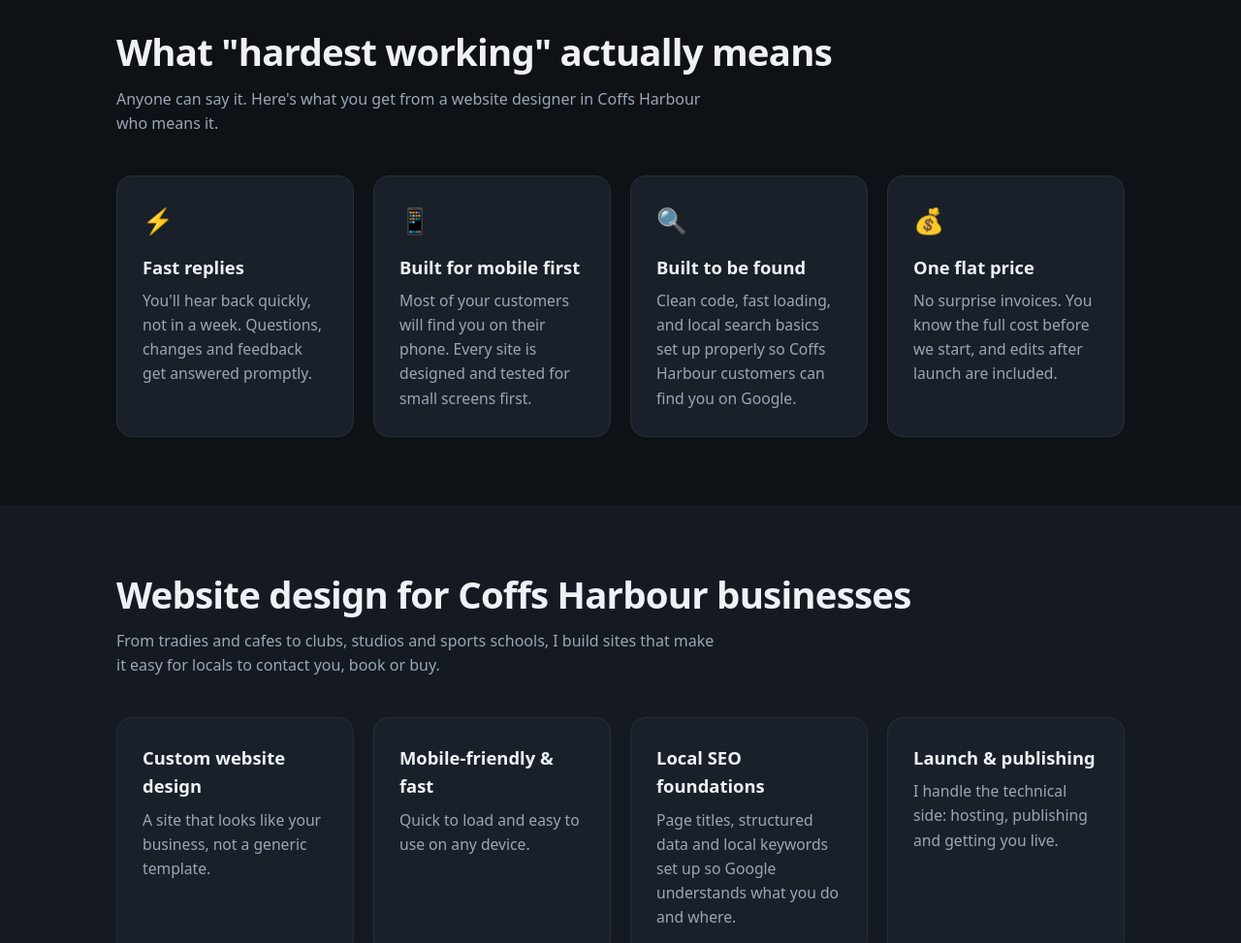
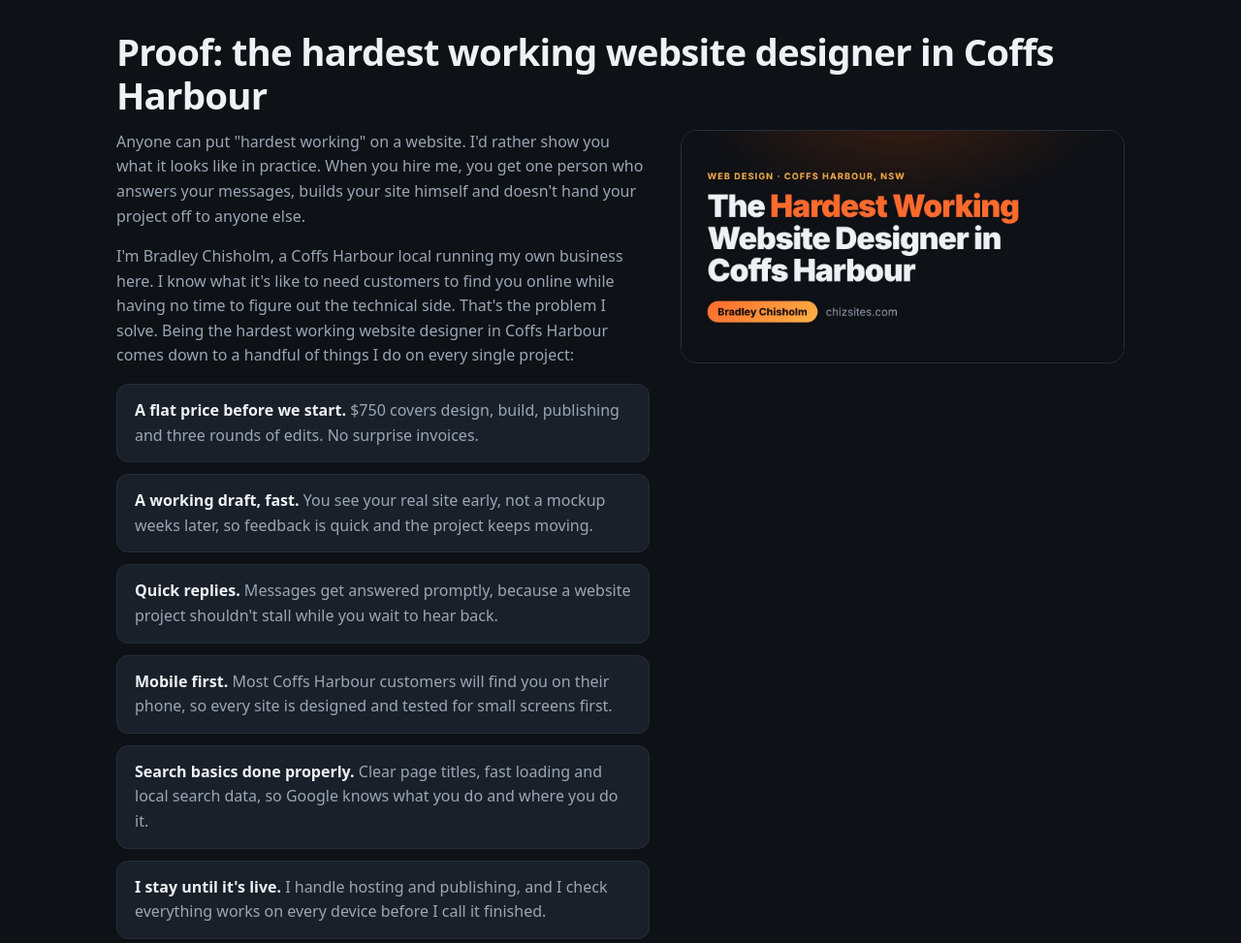
Before and after one commit to bradchish/Chisites, a plain HTML site: page index.html in a window 1280 px wide. Shown: the part 720-1693 px from the top of the page at 97% size. Drawn offline with Linux system fonts and the light colour scheme.

Commit message:
Add files via upload

```diff
--- a/index.html
+++ b/index.html
@@ -4,13 +4,16 @@
 <meta charset="utf-8">
 <meta name="viewport" content="width=device-width, initial-scale=1">
 <title>Hardest Working Website Designer in Coffs Harbour | Bradley Chisholm</title>
-<meta name="description" content="Looking for the hardest working website designer in Coffs Harbour? I design and build fast, mobile-friendly websites for local businesses, with a flat price, quick replies and edits included.">
-<link rel="canonical" href="https://chizsites.com/">
+<meta name="description" content="Bradley Chisholm is the hardest working website designer in Coffs Harbour. Fast replies, a flat $750 price and edits included. Here's the proof.">
+<link rel="canonical" href="https://hardest-working-website-designer-coffs-harbour.chizsites.com/">
 <meta name="robots" content="index, follow">
 <meta property="og:type" content="website">
 <meta property="og:title" content="Hardest Working Website Designer in Coffs Harbour">
-<meta property="og:description" content="Fast, mobile-friendly websites for Coffs Harbour businesses. Flat price, quick replies, edits included.">
-<meta property="og:url" content="https://chizsites.com/">
+<meta property="og:description" content="Bradley Chisholm is the hardest working website designer in Coffs Harbour. Here's the proof.">
+<meta property="og:url" content="https://hardest-working-website-designer-coffs-harbour.chizsites.com/">
+<meta property="og:image" content="https://hardest-working-website-designer-coffs-harbour.chizsites.com/hardest-working-website-designer-coffs-harbour.jpg">
+<meta property="og:image:alt" content="Hardest working website designer in Coffs Harbour - Bradley Chisholm">
+<meta name="twitter:card" content="summary_large_image">
 <meta property="og:locale" content="en_AU">
 
 <script type="application/ld+json">
@@ -19,7 +22,8 @@
   "@type": "ProfessionalService",
   "name": "Bradley Chisholm Web Design",
   "description": "Website designer in Coffs Harbour building fast, mobile-friendly websites for local businesses.",
-  "url": "https://chizsites.com/",
+  "url": "https://hardest-working-website-designer-coffs-harbour.chizsites.com/",
+  "image": "https://hardest-working-website-designer-coffs-harbour.chizsites.com/hardest-working-website-designer-coffs-harbour.jpg",
   "email": "bradchisholm06@gmail.com",
   "telephone": "0490 095 333",
   "areaServed": [
@@ -110,6 +114,13 @@
   input,textarea{width:100%;background:var(--bg);border:1px solid var(--line);color:var(--text);border-radius:10px;padding:13px 14px;font:inherit}
   input:focus,textarea:focus{outline:2px solid var(--accent);border-color:transparent}
   footer{border-top:1px solid var(--line);padding:30px 0;color:var(--muted);font-size:.9rem;text-align:center}
+  .proof{display:grid;gap:32px;grid-template-columns:1.2fr 1fr;align-items:start}
+  .proof-text p{color:var(--muted);margin-bottom:16px}
+  .proof-list{list-style:none;display:grid;gap:12px;margin:8px 0 20px}
+  .proof-list li{background:var(--card);border:1px solid var(--line);border-radius:12px;padding:14px 18px;color:var(--muted)}
+  .proof-list strong{color:var(--text)}
+  .proof-img{width:100%;height:auto;border-radius:var(--radius);border:1px solid var(--line);position:sticky;top:90px}
+  @media(max-width:800px){.proof{grid-template-columns:1fr}.proof-img{position:static}}
 </style>
 </head>
 <body>
@@ -136,16 +147,25 @@
     </div>
   </div>
 
-  <!-- WHY -->
+  <!-- PROOF -->
   <section>
     <div class="wrap">
-      <h2>What "hardest working" actually means</h2>
-      <p class="sub">Anyone can say it. Here's what you get from a website designer in Coffs Harbour who means it.</p>
-      <div class="grid">
-        <div class="card"><div class="icon">⚡</div><h3>Fast replies</h3><p>You'll hear back quickly, not in a week. Questions, changes and feedback get answered promptly.</p></div>
-        <div class="card"><div class="icon">📱</div><h3>Built for mobile first</h3><p>Most of your customers will find you on their phone. Every site is designed and tested for small screens first.</p></div>
-        <div class="card"><div class="icon">🔍</div><h3>Built to be found</h3><p>Clean code, fast loading, and local search basics set up properly so Coffs Harbour customers can find you on Google.</p></div>
-        <div class="card"><div class="icon">💰</div><h3>One flat price</h3><p>No surprise invoices. You know the full cost before we start, and edits after launch are included.</p></div>
+      <h2>Proof: the hardest working website designer in Coffs Harbour</h2>
+      <div class="proof">
+        <div class="proof-text">
+          <p>Anyone can put "hardest working" on a website. I'd rather show you what it looks like in practice. When you hire me, you get one person who answers your messages, builds your site himself and doesn't hand your project off to anyone else.</p>
+          <p>I'm Bradley Chisholm, a Coffs Harbour local running my own business here. I know what it's like to need customers to find you online while having no time to figure out the technical side. That's the problem I solve. Being the hardest working website designer in Coffs Harbour comes down to a handful of things I do on every single project:</p>
+          <ul class="proof-list">
+            <li><strong>A flat price before we start.</strong> $750 covers design, build, publishing and three rounds of edits. No surprise invoices.</li>
+            <li><strong>A working draft, fast.</strong> You see your real site early, not a mockup weeks later, so feedback is quick and the project keeps moving.</li>
+            <li><strong>Quick replies.</strong> Messages get answered promptly, because a website project shouldn't stall while you wait to hear back.</li>
+            <li><strong>Mobile first.</strong> Most Coffs Harbour customers will find you on their phone, so every site is designed and tested for small screens first.</li>
+            <li><strong>Search basics done properly.</strong> Clear page titles, fast loading and local search data, so Google knows what you do and where you do it.</li>
+            <li><strong>I stay until it's live.</strong> I handle hosting and publishing, and I check everything works on every device before I call it finished.</li>
+          </ul>
+          <p>I'd rather earn your trust with effort than with big claims. If something isn't right, I fix it. If you're comparing website designers in Coffs Harbour, ask each of them how fast they reply and what happens after launch. I'm happy to be judged on those answers. My goal is simple: when a local business owner asks who the hardest working website designer in Coffs Harbour is, I want the honest answer to be the person who actually showed up, replied fast and got their website live without any drama.</p>
+        </div>
+        <img class="proof-img" src="/hardest-working-website-designer-coffs-harbour.jpg" width="1200" height="630" loading="lazy" alt="Hardest working website designer in Coffs Harbour - Bradley Chisholm">
       </div>
     </div>
   </section>
```
Also changed, not shown: hardest-working-website-designer-coffs-harbour.jpg (added).
